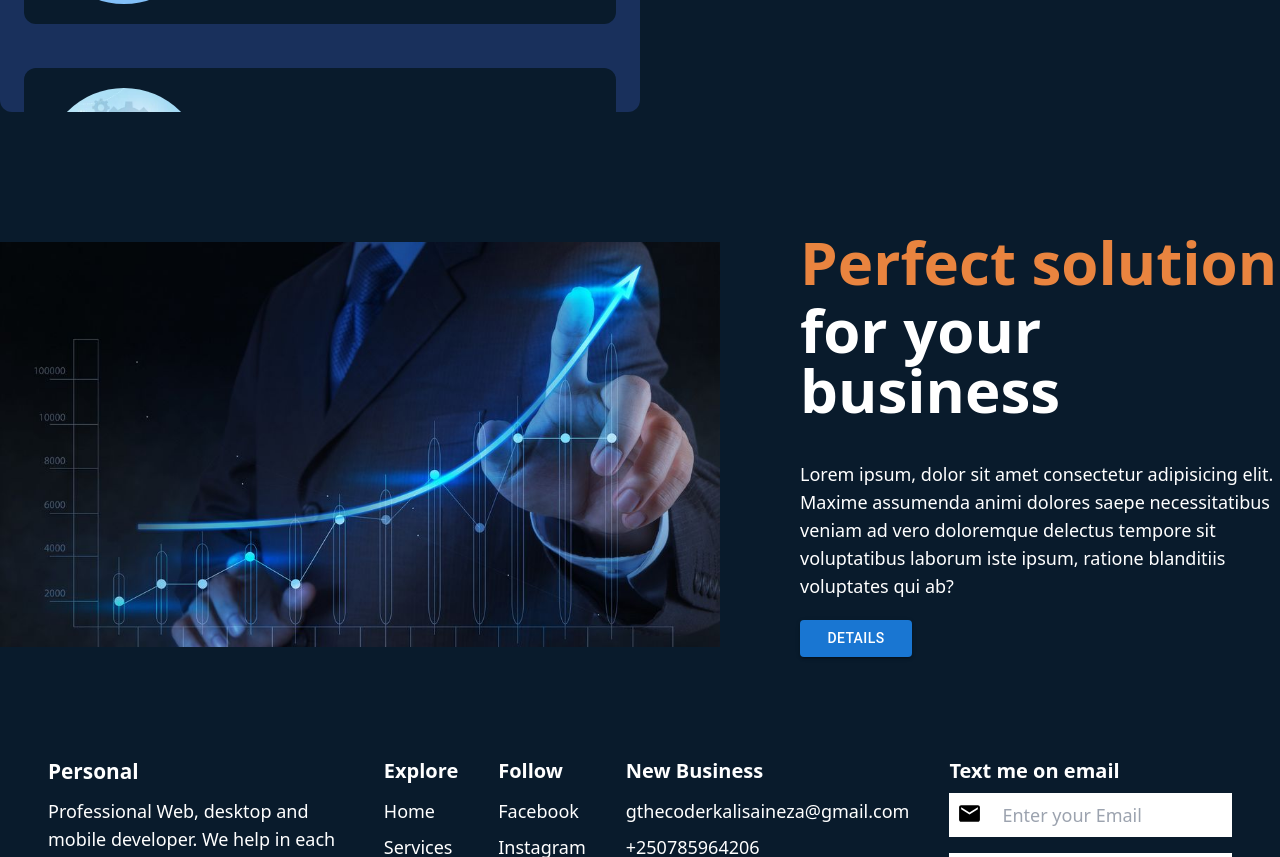
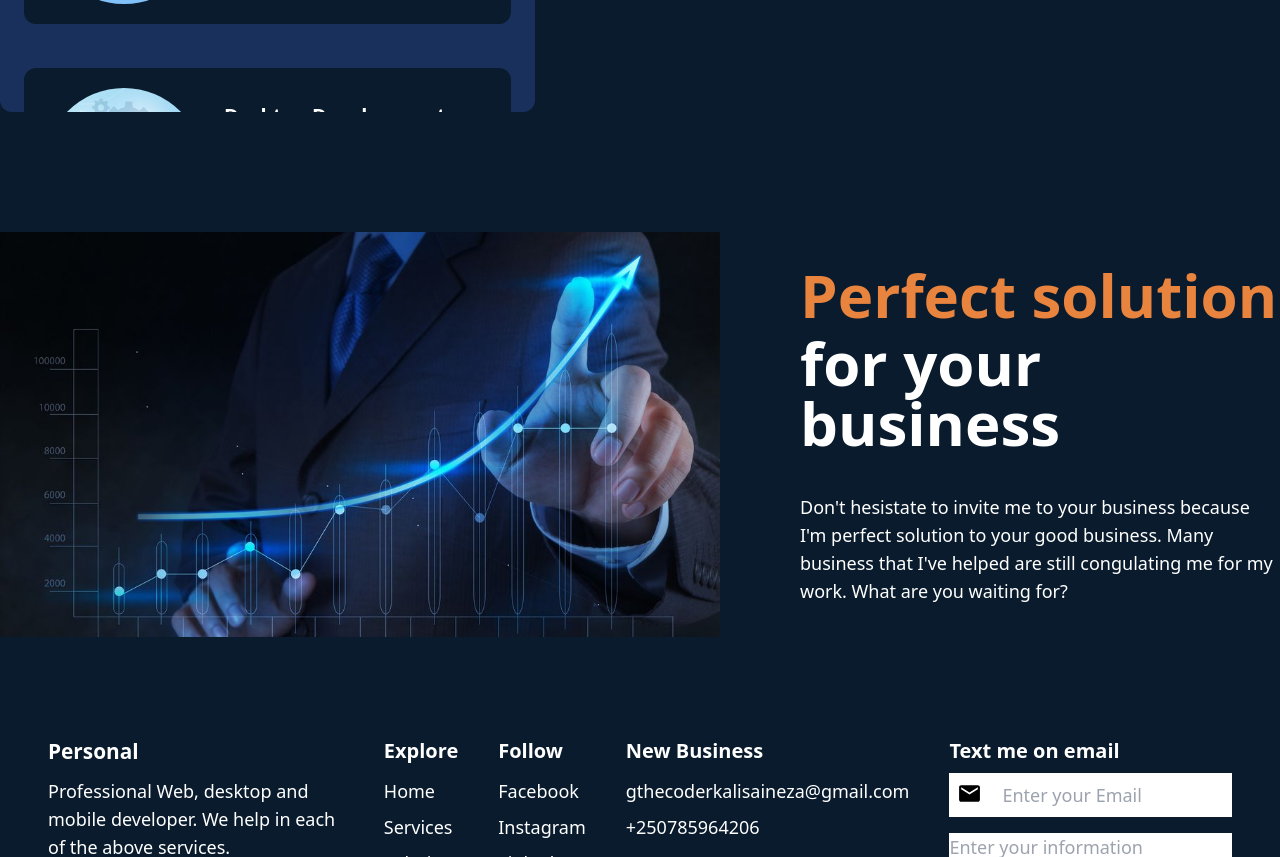
Before and after one commit to the-coder-kalisa/portofolio, a React (Vite) app: page / in a window 1280 px wide. Shown: the part 1660-2517 px from the top of the page. Built offline with nearby package versions, Linux system fonts and the light colour scheme.

Commit message:
finished

```diff
--- a/src/components/Services.tsx
+++ b/src/components/Services.tsx
@@ -166,8 +166,8 @@ const Services: React.FC = () => {
                 className={`w-[10rem] h-[10rem] rounded-full`}
               />
               <div className="flex flex-col gap-1">
-                <h1 className="text-xl font-bold">{type}</h1>
-                <div className=" text-xs max-h-20 overflow-hidden overflow-ellipsis">
+                <h1 className={!(phone === "phone" || phone === "tablet") ? `text-xl font-bold` : "text-lg font-semibold"}>{type}</h1>
+                <div className={`${!(phone === "phone" || phone === "tablet") ? "text-sm" : "text-xs"} max-w-[40rem] overflow-hidden overflow-ellipsis`}>
                   {desc}
                 </div>
               </div>
--- a/src/components/Solution.tsx
+++ b/src/components/Solution.tsx
@@ -41,14 +41,11 @@ function Solution() {
           <div
             className={`${mode ? "text-white" : "text-black"} ${transition}`}
           >
-            Lorem ipsum, dolor sit amet consectetur adipisicing elit. Maxime
-            assumenda animi dolores saepe necessitatibus veniam ad vero
-            doloremque delectus tempore sit voluptatibus laborum iste ipsum,
-            ratione blanditiis voluptates qui ab?
+            Don't hesistate to invite me to your business because I'm perfect
+            solution to your good business. Many business that I've helped are
+            still congulating me for my work. What are you waiting for?
           </div>
-          <Button variant="contained" className="max-w-[7rem]">
-            Details
-          </Button>
+
         </div>
       </div>
     </div>
```
